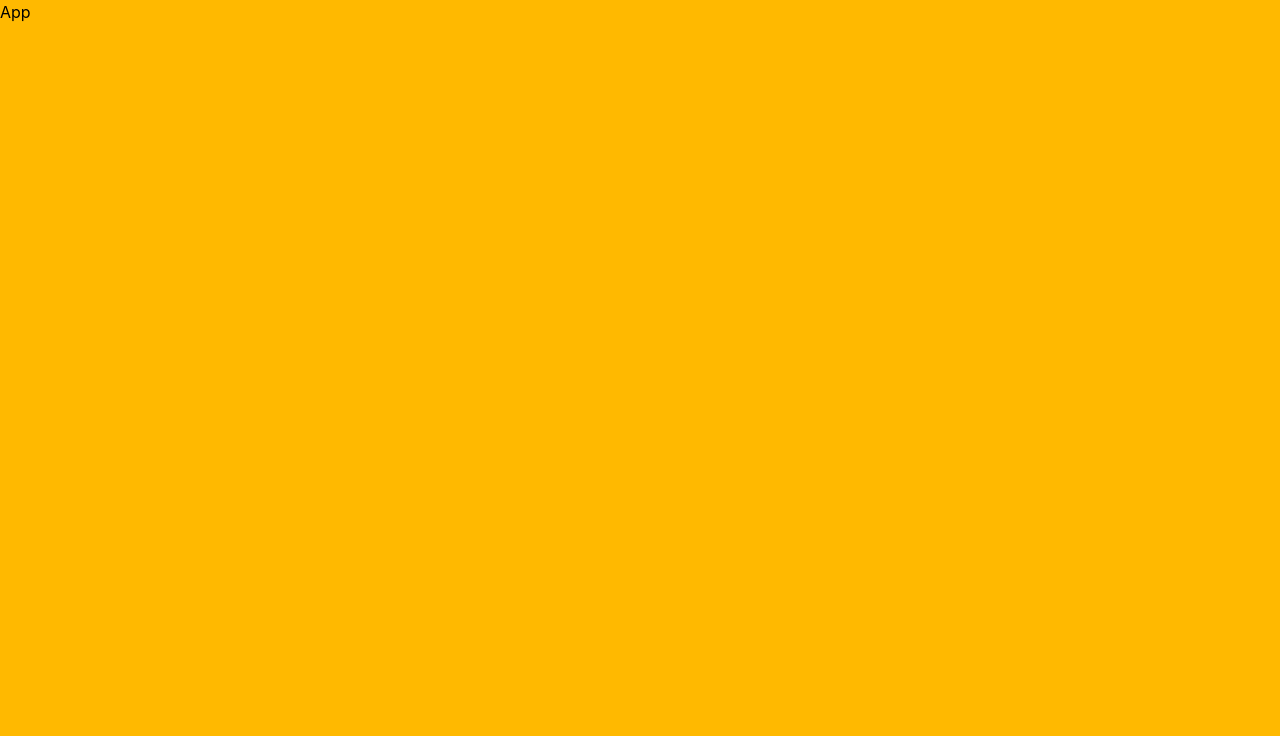
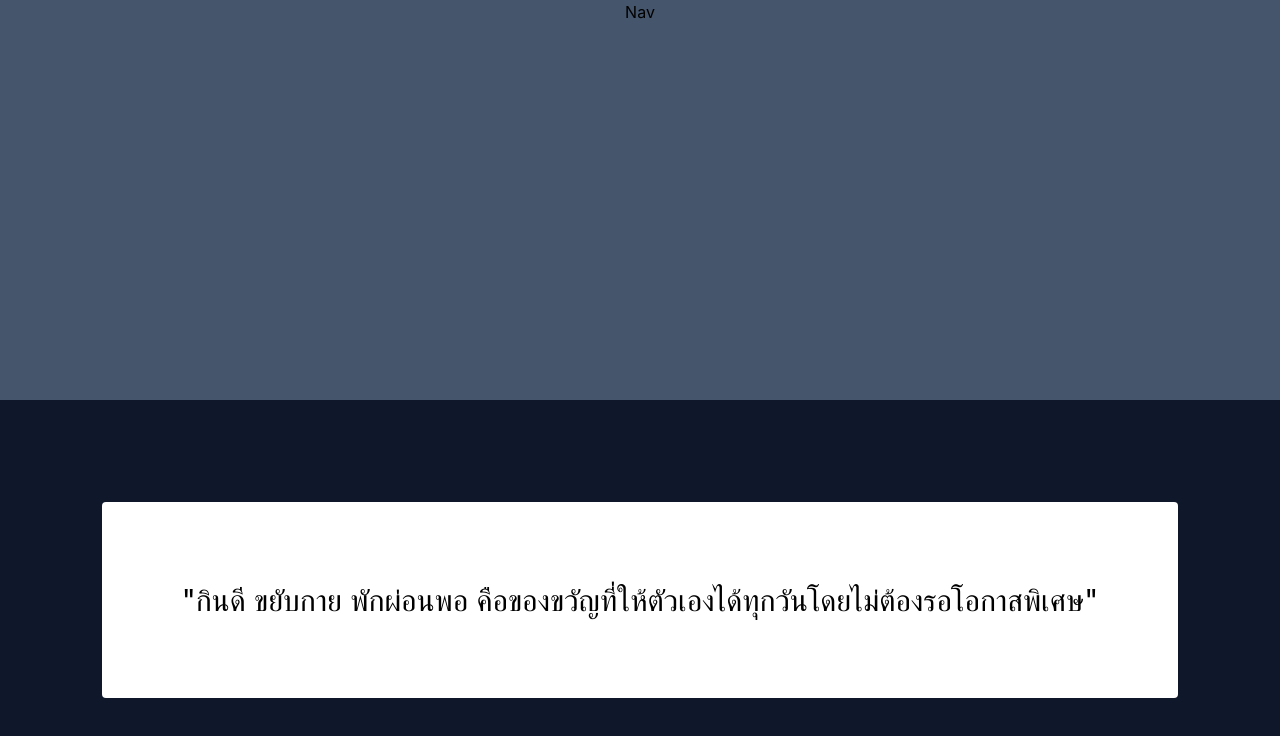
Before and after one commit to PorpleumX/react-build-day_OrochiModelX-G9, a React (Vite) app: page / in a window 1280 px wide. Shown: the top 736 px of the page. Built offline with nearby package versions, Linux system fonts and the light colour scheme.

Commit message:
create file FoodRender and TextRender

```diff
--- a/src/App.jsx
+++ b/src/App.jsx
@@ -1,9 +1,16 @@
-import React from 'react'
+import React from "react";
+import FoodRender from "./components/FoodRender";
+import TextRender from "./components/TextRender";
 
 const App = () => {
-  return (
-    <div className='flex bg-amber-400 w-full min-h-screen'>App</div>
-  )
-}
+    return (
+        <div className="flex flex-col min-w-screen min-h-screen">
+          <nav className="bg-slate-600 text-center h-100">
+            <h2>Nav</h2>
+          </nav>
+          <TextRender />
+        </div>
+    );
+};
 
-export default App
+export default App;
--- /dev/null
+++ b/src/components/FoodRender.jsx
@@ -0,0 +1,8 @@
+export default function FoodRender() {
+    return (
+        <div className="flex-1 flex flex-col items-center justify-center bg-slate-900 gap-10">
+            <h1>foodList</h1>
+            <button className="bg-amber-800 text-white px-5 py-2 rounded-xl">Button</button>
+        </div>
+    );
+}
--- /dev/null
+++ b/src/components/TextRender.jsx
@@ -0,0 +1,9 @@
+export default function TextRender() {
+    return (
+        <div className="flex-1 flex items-center justify-center bg-slate-900 text-3xl">
+            <span className="bg-white rounded px-20 py-20">
+                "กินดี ขยับกาย พักผ่อนพอ คือของขวัญที่ให้ตัวเองได้ทุกวันโดยไม่ต้องรอโอกาสพิเศษ"
+            </span>
+        </div>
+    );
+}
```
